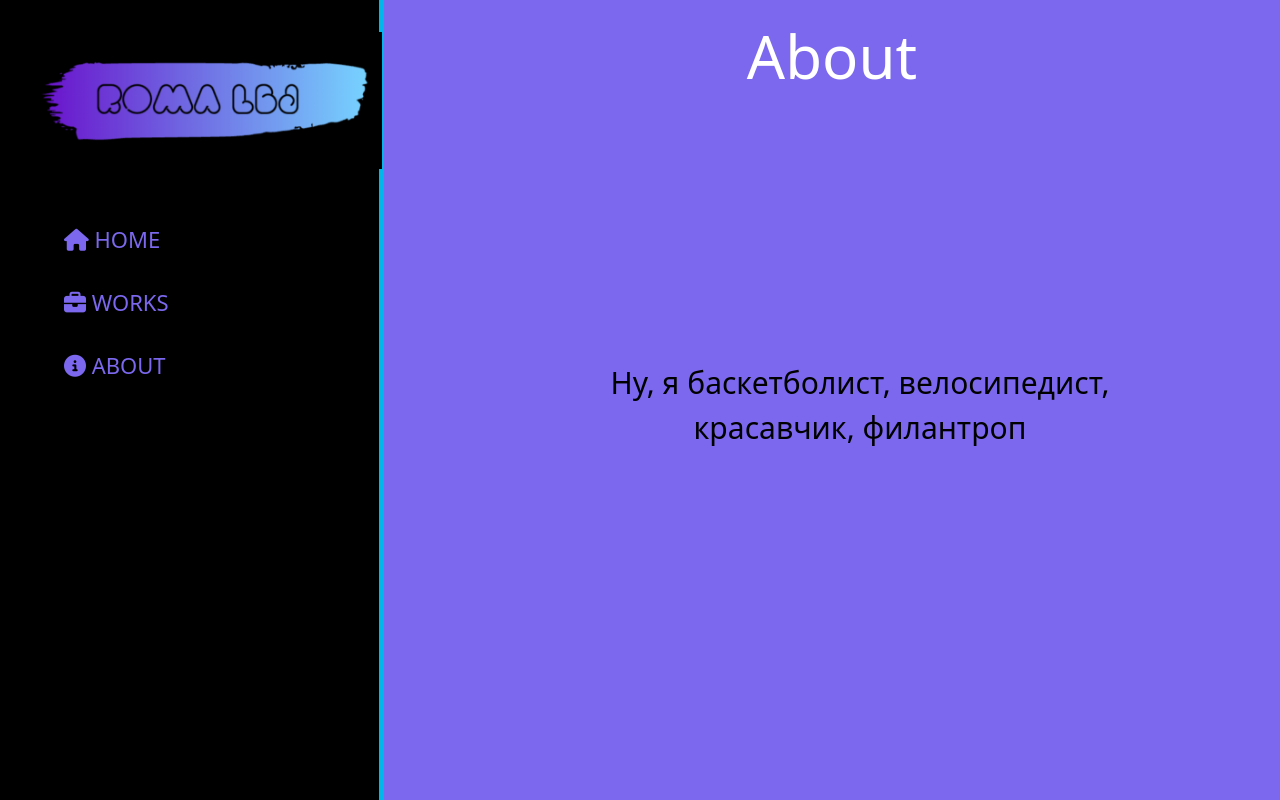
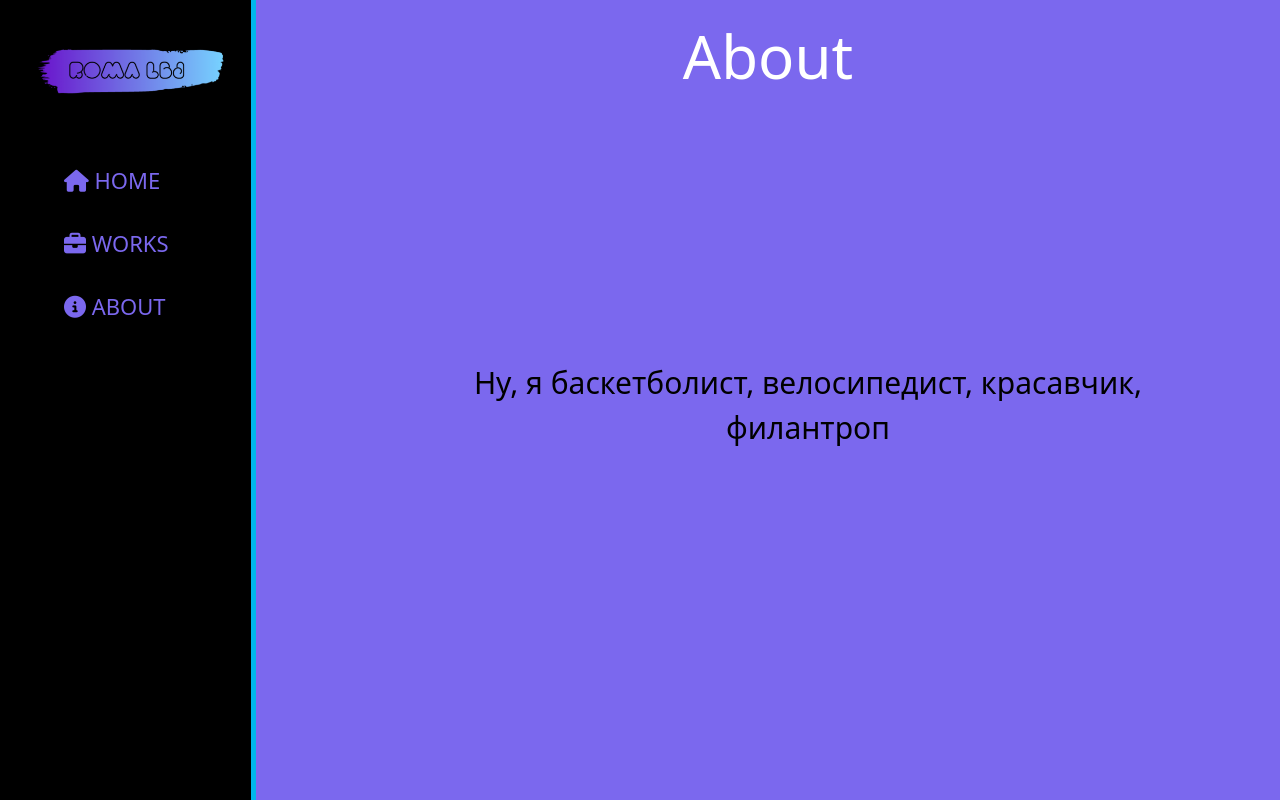
Before and after one commit to Romalbj/coolest_site, a Django app: template coolest_site/main/templates/main/about.html in a window 1280 px wide. Run offline with Django 5.2, Linux system fonts and the light colour scheme; the template is opened without the code that fills it, so the values that code supplies are empty.

Commit message:
made aside smaller

```diff
--- a/coolest_site/main/static/main/css/main.css
+++ b/coolest_site/main/static/main/css/main.css
@@ -7,7 +7,7 @@ body {
 aside {
     float: left;
     background: black;
-    width: 30%;
+    width: 20%;
     padding: 2.5%;
     height: 100vh;
     color: black;
@@ -15,7 +15,7 @@ aside {
 }
 
 aside img {
-    width: 350px;
+    width: 200px;
     float: center;
 }
 
@@ -46,7 +46,7 @@ main .features p {
     float: center;
     margin: 25vh auto;
     font-size: 30px;
-    padding-left: 55vh;
+    padding-left: 42vh;
     padding-top: 6vh;
 }
 
```
